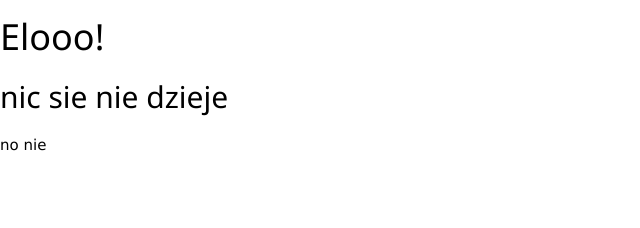
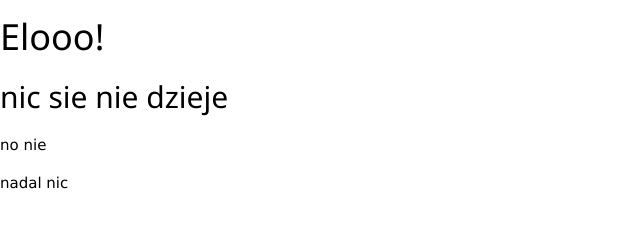
Before and after one commit to czarny8501/stronkaDoCwiczen, a plain HTML site: page index.html in a window 1280 px wide. Shown: the full height of the page, 0-640 px from the left. Drawn offline with nearby package versions, Linux system fonts and the light colour scheme.

Commit message:
add zada nie 3

```diff
--- a/index.html
+++ b/index.html
@@ -1,14 +1,18 @@
 <!DOCTYPE html>
 <html>
+
 <head>
     <title>stronka do cwiczen</title>
     <meta charset="UTF-8">
     <meta name="viewport" content="width=device-width, initial-scale=1">
     <link rel="stylesheet" href="https://www.w3schools.com/w3css/4/w3.css">
 </head>
+
 <body>
     <h1>Elooo!</h1>
     <h2>nic sie nie dzieje</h2>
     <p>no nie</p>
+    <p>nadal nic</p>
 </body>
+
 </html>
```
Lines whose indentation alone changed are shown as unchanged.
